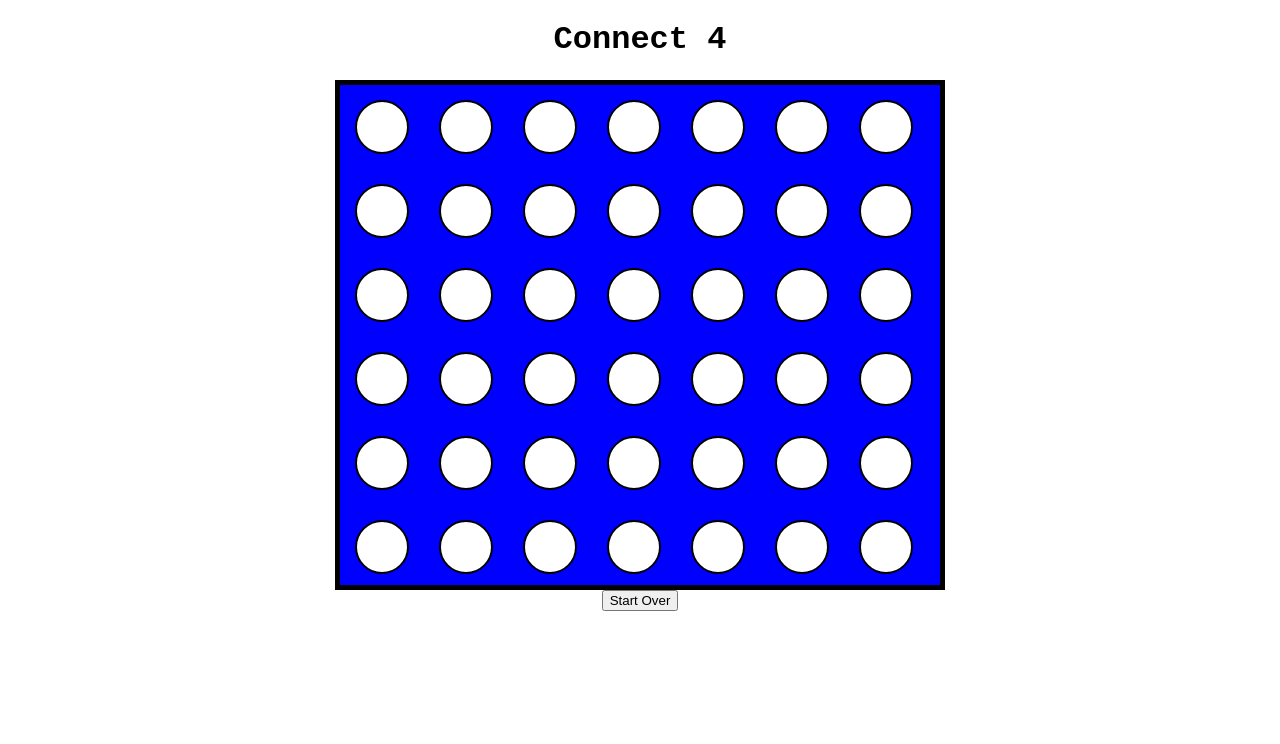
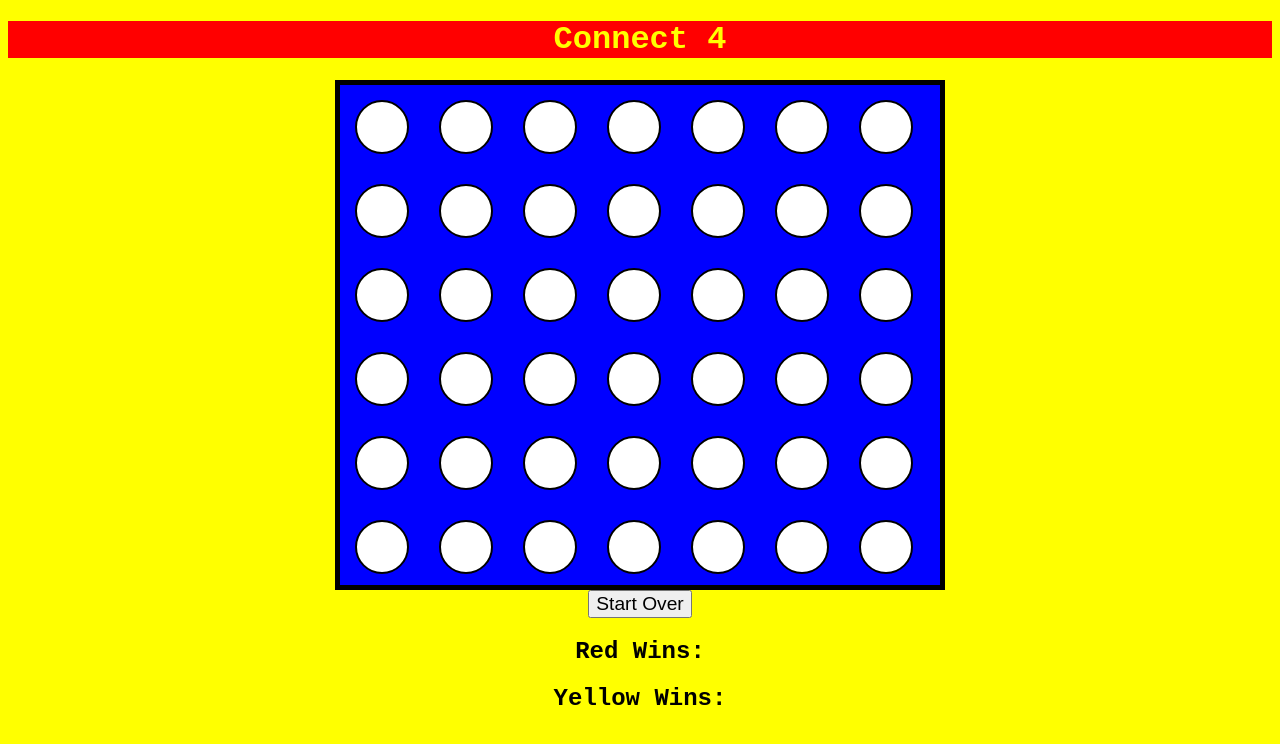
Before and after one commit to Nellie7190/Connect-4, a plain HTML site: page index.html in a window 1280 px wide. Drawn offline with Linux system fonts and the light colour scheme.

Commit message:
added red win & yellow win html & styling

```diff
--- a/index.html
+++ b/index.html
@@ -13,5 +13,11 @@
     <h2 id='winner'></h2>
     <div id=board></div>
     <button onclick=location.reload()>Start Over</button>
+    <div>
+        <h2>Red Wins: </h2>
+        <p id="red-wins"></p>
+        <h2>Yellow Wins: </h2>
+        <p id="yellow-wins"></p>
+    </div>
 </body>
 </html>
--- a/style.css
+++ b/style.css
@@ -1,6 +1,15 @@
 body {
     font-family: 'Courier New', Courier, monospace;
     text-align: center;
+    background-color: yellow;
+}
+h1  {
+    color: yellow;
+    background-color: red;
+}
+
+button {
+    font-size: larger;
 }
 
 #board{
```
